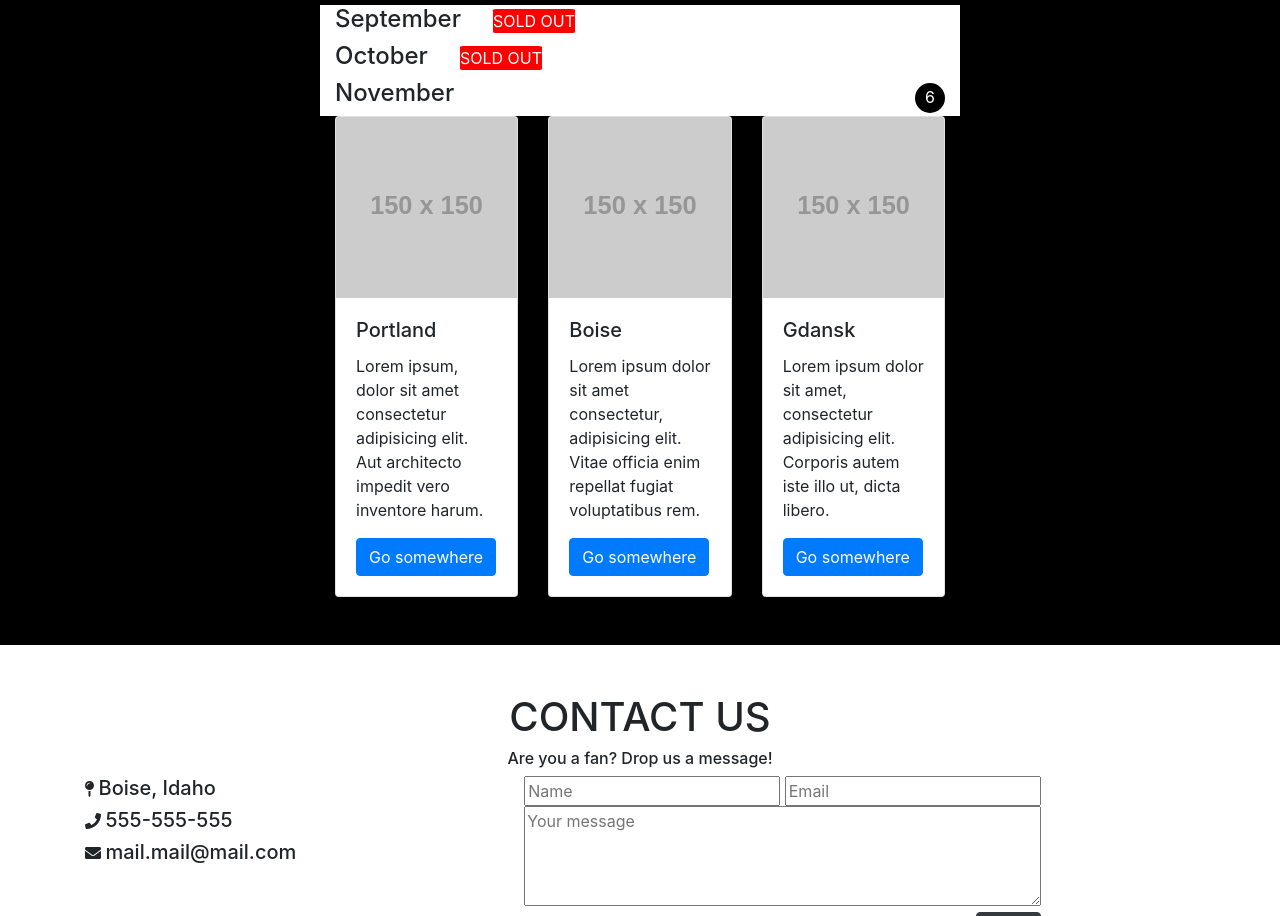
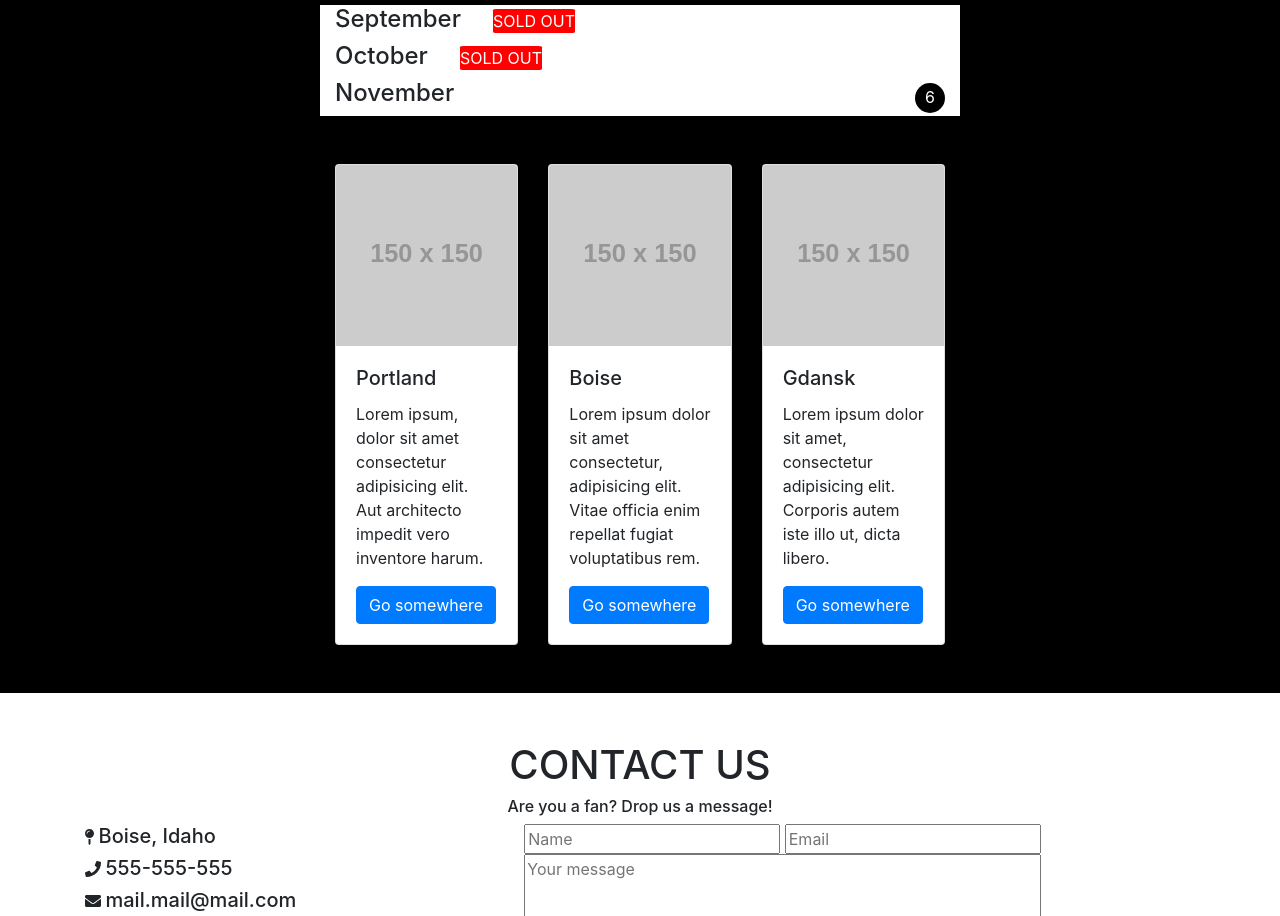
Before and after one commit to Itzmack117/Day-4-Website-Clone, a plain HTML site: page index.html in a window 1280 px wide. Shown: the part 1647-2563 px from the top of the page. Drawn offline with nearby package versions, Linux system fonts and the light colour scheme; placeholder pictures from the web are drawn by us.

Commit message:
minor padding change for cards

```diff
--- a/index.html
+++ b/index.html
@@ -109,7 +109,7 @@
                 </div>
             </div>
         </div>
-        <div class="row d-flex justify-content-center">
+        <div class="row d-flex justify-content-center pt-5">
             <div class="col-2">
                 <div class="card">
                     <img src="https://via.placeholder.com/150" class="card-img-top"
```
